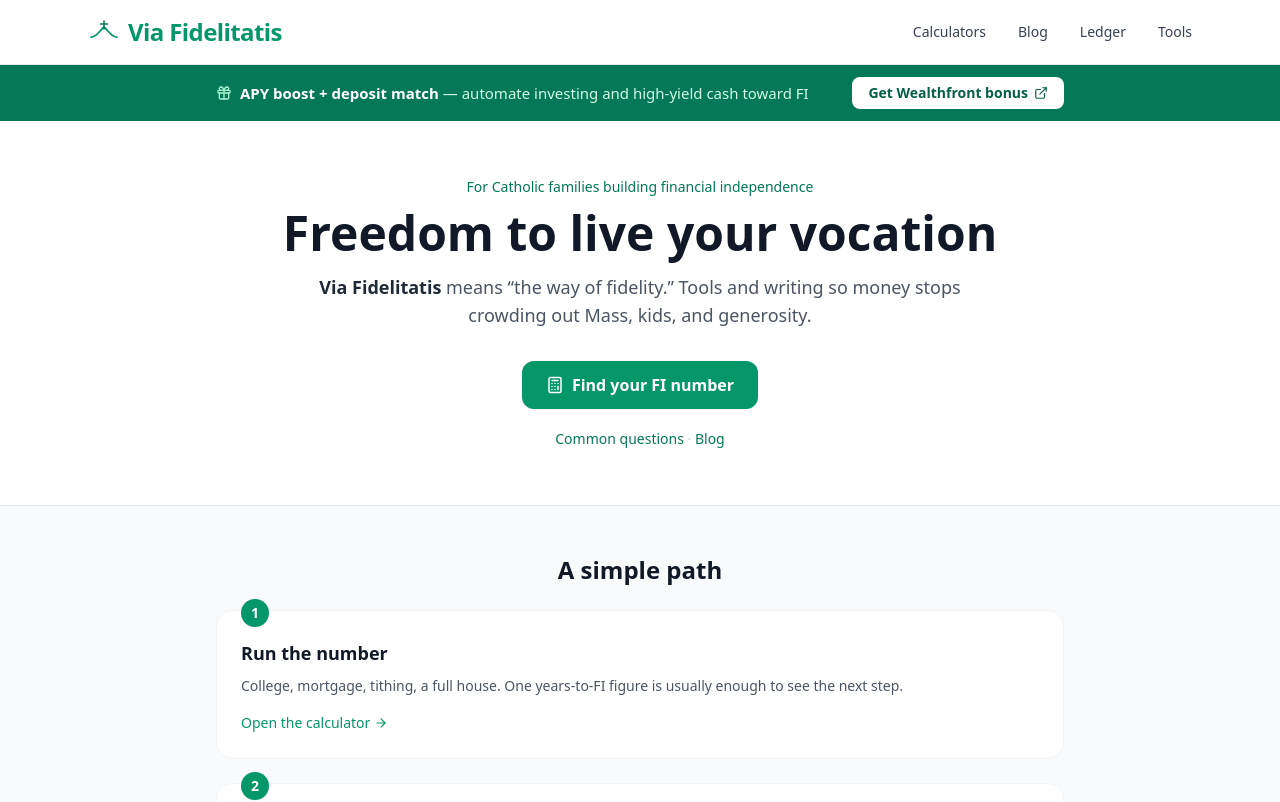
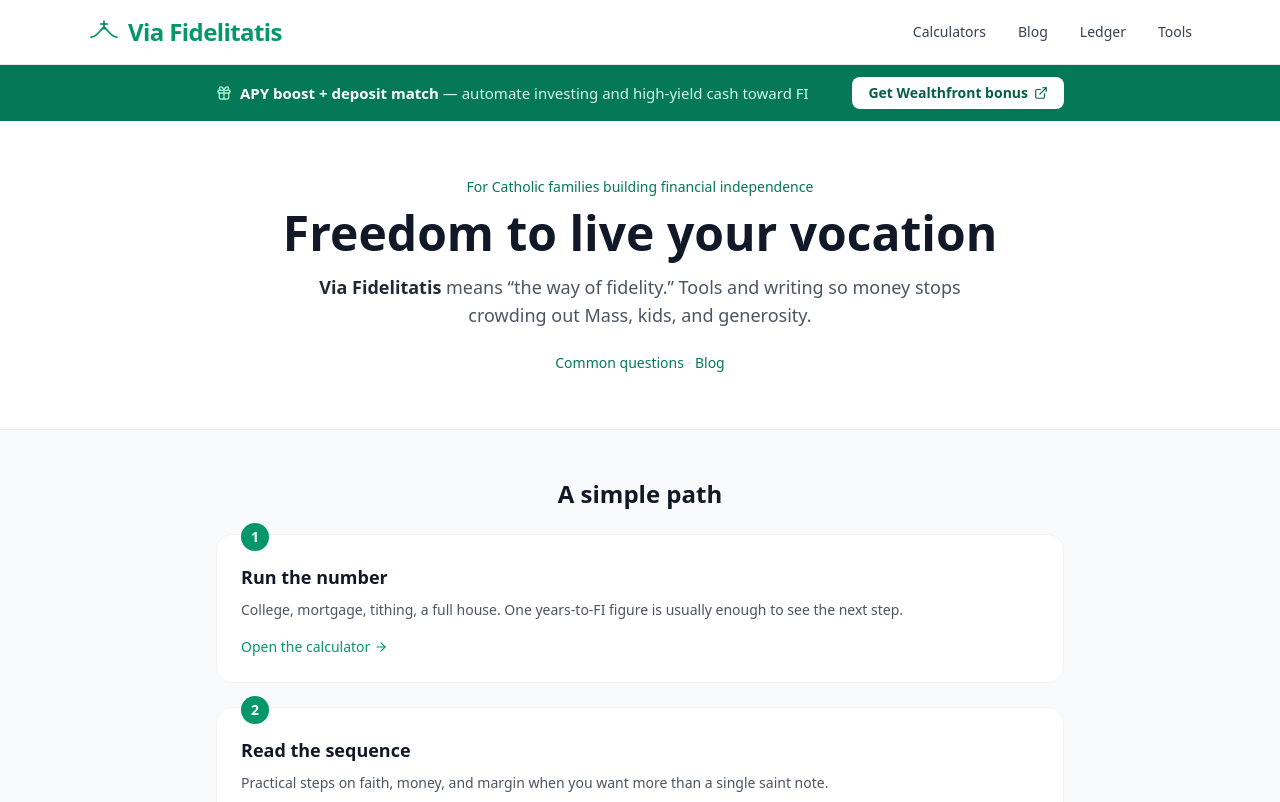
Before and after one commit to daughterpop/super-fi-calc, a React (Vite) app: page / in a window 1280 px wide. Shown: the top 802 px of the page. Built offline with nearby package versions, Linux system fonts and the light colour scheme.

Commit message:
Daily site improvement: Remove duplicate homepage FI CTA so the numbered path is the next step – September 29, 2026

```diff
--- a/src/App.jsx
+++ b/src/App.jsx
@@ -1,6 +1,6 @@
 import "./App.css";
 import { Link } from 'react-router-dom';
-import { ArrowRight, Calculator } from 'lucide-react';
+import { ArrowRight } from 'lucide-react';
 import SubscribeForm from './components/SubscribeForm';
 import SiteHeader from './components/SiteHeader';
 import SiteFooter from './components/SiteFooter';
@@ -23,19 +23,11 @@ function App() {
           <h1 className="text-3xl sm:text-4xl md:text-5xl font-bold text-gray-900 mb-4 leading-tight">
             Freedom to live your vocation
           </h1>
-          <p className="text-base sm:text-lg text-gray-600 max-w-2xl mx-auto leading-relaxed mb-8">
+          <p className="text-base sm:text-lg text-gray-600 max-w-2xl mx-auto leading-relaxed mb-6">
             <span className="font-semibold text-gray-800">Via Fidelitatis</span> means “the way of fidelity.”
             Tools and writing so money stops crowding out Mass, kids, and generosity.
           </p>
-
-          <Link
-            to={pathForCalculator('fi-path')}
-            className="inline-flex items-center gap-2 px-6 py-3 bg-emerald-600 hover:bg-emerald-700 text-white font-semibold rounded-xl transition-colors text-sm sm:text-base shadow-sm"
-          >
-            <Calculator size={18} />
-            Find your FI number
-          </Link>
-          <p className="mt-5 text-sm text-gray-500">
+          <p className="text-sm text-gray-500">
             <Link to="/faq" className="text-emerald-700 hover:text-emerald-800 font-medium underline-offset-2 hover:underline">
               Common questions
             </Link>
```
